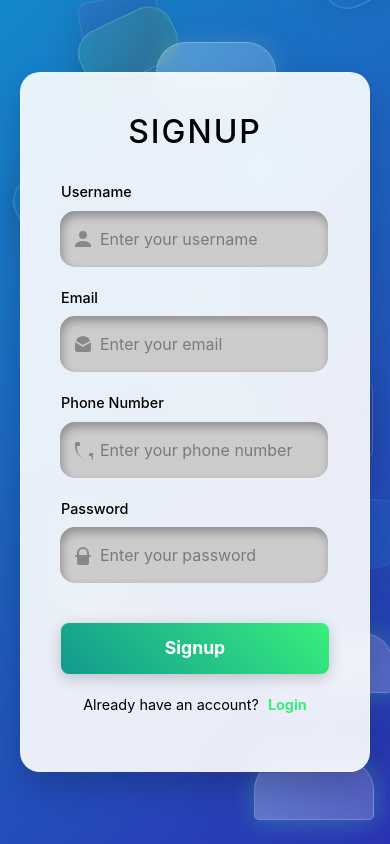
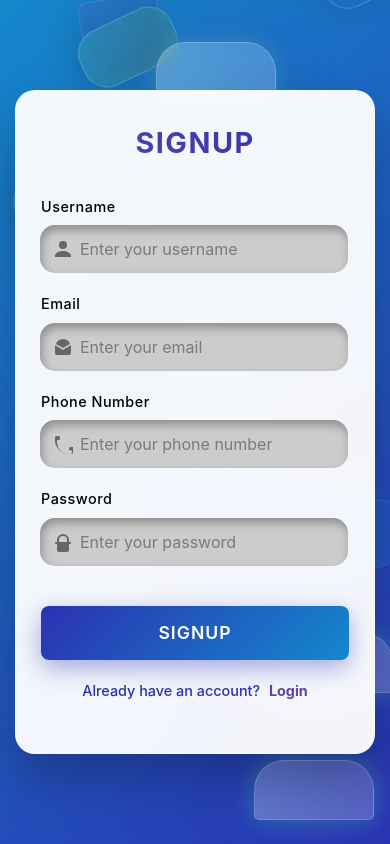
Before and after one commit to FlareMindsTech/ReactUILayout, a React (Create React App) app: page /signup in a window 390 px wide. Built offline with nearby package versions, Linux system fonts and the light colour scheme.

Commit message:
add login and signup UI

```diff
--- a/src/components/styles/login.css
+++ b/src/components/styles/login.css
@@ -3,10 +3,13 @@
   position: relative;
   display: flex;
   align-items: center;
+  width: 100%;
 }
 
 .input-icon-wrapper input {
   padding-left: 2.5em;
+   width: 100%;
+  box-sizing: border-box;
 }
 
 .input-icon {
@@ -14,7 +17,7 @@
   left: 0.8em;
   top: 50%;
   transform: translateY(-50%);
-  color: #888;
+  color: #666;
   pointer-events: none;
   display: flex;
   align-items: center;
@@ -27,6 +30,7 @@
     min-height: 100vh;
     width: 100%;
     position: relative;
+    overflow: hidden;
 }
 
 
@@ -47,84 +51,171 @@
 }
 
 
+.login-card::before {
+  content: '';
+  position: absolute;
+  top: 0;
+  left: 0;
+  right: 0;
+  height: 5px;
+  background: linear-gradient(90deg, #33AEAC 0%, #709801 50%,100%);
+  border-radius: 24px 24px 0 0;
+}
+
+
 .login-card h2 {
   margin-bottom: 30px;
-  font-size: 2rem;
-  color:black;
+  font-size: 2.2rem;
+  color: #6441A5;
   text-transform: uppercase;
-  letter-spacing: 2px;
+  letter-spacing: 1.5px;
+  font-weight: 700;
+  background: linear-gradient(90deg, #6441A5, #2B32B2);
+  -webkit-background-clip: text;
+  -webkit-text-fill-color: transparent;
+  background-clip: text;
 }
 
 .input-group {
-  margin-bottom: 20px;
+  margin-bottom: 25px;
   text-align: left;
 }
 
 .input-group label {
   display: block;
-  margin-bottom: 8px;
-  font-size: 0.9rem;
-  color:black;
+  margin-bottom: 10px;
+  font-size: 0.95rem;
+  color: #6441A5;
+  font-weight: 600;
+  letter-spacing: 0.5px;
 }
 
 .input-group input {
   width: 100%;
-  padding: 12px;
-  border-radius: 8px;
-  border: none;
-  background: rgba(255, 255, 255, 0.2);
-  color: black;
+  padding: 14px 14px 14px 45px;
+  border-radius: 12px;
+  border: 2px solid transparent;
+  background: #F9FCFF;
+  color: #333;
   font-size: 1rem;
   outline: none;
-  transition: background 0.3s ease;
-  text-align: center;
+  transition: all 0.3s ease;
+  box-shadow: 0 4px 15px rgba(100, 65, 165, 0.1);
 }
 
-input {
-  border: none;
-  outline: none;
-  border-radius: 15px;
-  padding: 1em;
-  background-color: #ccc;
-  box-shadow: inset 2px 5px 10px rgba(0,0,0,0.3);
-  transition: 300ms ease-in-out;
+.input-group input:hover {
+  background: #fff;
+  border-color: #00E5FF;
 }
 
-input:focus {
-  background-color: white;
-  transform: scale(1.05);
-  /* box-shadow: 13px 13px 100px #969696,
-             -13px -13px 100px #ffffff; */
+.input-group input:focus {
+  background: white;
+  transform: translateY(-2px);
+  border-color: #6441A5;
+  box-shadow: 0 8px 25px rgba(100, 65, 165, 0.2);
 }
-
 .login-btn {
   width: 100%;
   padding: 12px;
   border-radius: 8px;
-  border: none;
-  background: linear-gradient(45deg, #ff416c, #ff4b2b);
+   border: none;
+  background: linear-gradient(135deg, #6441A5 0%, #2B32B2 100%);
   color: white;
   font-size: 1.1rem;
-  font-weight: bold;
+  font-weight: 500;
   cursor: pointer;
   margin-top: 20px;
-  box-shadow: 0 4px 15px rgba(0, 0, 0, 0.2);
-  transition: transform 0.2s ease;
+  box-shadow: 0 8px 25px rgba(100, 65, 165, 0.4);
+  transition: all 0.3s ease;
+  letter-spacing: 1px;
+  text-transform: uppercase;
+  position: relative;
+  overflow: hidden;
 }
 
+
+
+.login-btn::before {
+  content: '';
+  position: absolute;
+  top: 0;
+  left: -100%;
+  width: 100%;
+  height: 100%;
+  background: linear-gradient(90deg, transparent, rgba(255, 255, 255, 0.2), transparent);
+  transition: 0.5s;
+}
+
+.login-btn:hover::before {
+  left: 100%;
+}
+
+.login-btn:hover {
+  transform: translateY(-3px);
+  box-shadow: 0 12px 30px rgba(100, 65, 165, 0.5);
+  background: linear-gradient(135deg, #2B32B2 0%, #6441A5 100%);
+}
+
+.login-btn:active {
+  transform: translateY(-1px);
+}
+
+
+
 .switch-page {
-  margin-top: 20px;
-  font-size: 0.9rem;
-  color: black;
+  margin-top: 25px;
+  font-size: 0.95rem;
+  color: #6441A5;
+  font-weight: 500;
 }
 
 .switch-page a {
-  color: #ff4b2b;
+  color: #33AEAC;
   text-decoration: none;
-  font-weight: bold;
+  font-weight: 700;
   margin-left: 5px;
+  position: relative;
+  padding-bottom: 2px;
+  transition: color 0.3s ease;
+}
+
+.switch-page a::after {
+  content: '';
+  position: absolute;
+  bottom: 0;
+  left: 0;
+  width: 0;
+  height: 2px;
+  background: linear-gradient(90deg, #33AEAC, #709801);
+  transition: width 0.3s ease;
 }
 
 .switch-page a:hover {
-  text-decoration: underline;
+  color: #709801;
 }
+
+.switch-page a:hover::after {
+  width: 100%;
+}
+
+
+/* Responsive design */
+@media (max-width: 480px) {
+  .login-card {
+    padding: 35px 25px;
+    margin: 15px;
+    border-radius: 20px;
+  }
+
+  .login-card h2 {
+    font-size: 1.8rem;
+  }
+
+  .input-group input {
+    padding: 12px 12px 12px 40px;
+  }
+
+  .login-btn {
+    padding: 14px;
+  }
+}
--- a/src/components/styles/signup.css
+++ b/src/components/styles/signup.css
@@ -29,7 +29,7 @@
   left: 0.8em;
   top: 50%;
   transform: translateY(-50%);
-  color: #888;
+  color: #666;
   pointer-events: none;
   display: flex;
   align-items: center;
@@ -44,31 +44,49 @@
   min-height: 100vh;
   width: 100%;
   position: relative;
+  overflow: hidden;
 }
 
 .signup-card {
-  background: rgba(255, 255, 255, 0.9);
-  backdrop-filter: blur(15px);
-  border-radius: 20px;
-  padding: 40px;
+  background: rgba(255, 255, 255, 0.95);
+  backdrop-filter: blur(20px);
+  border-radius: 24px;
+  padding: 50px 40px;
   width: 100%;
-  max-width: 450px;
-  box-shadow: 0 15px 35px rgba(0, 0, 0, 0.2);
-  border: 1px solid rgba(255, 255, 255, 0.3);
+  max-width: 480px;
+  box-shadow: 0 25px 50px rgba(0, 0, 0, 0.25);
+  border: 1px solid rgba(255, 255, 255, 0.4);
   color: #333;
   text-align: center;
   margin: 20px;
   position: relative;
   z-index: 2;
+  overflow: hidden;
+}
+.signup-card::before {
+  content: '';
+  position: absolute;
+  top: 0;
+  left: 0;
+  right: 0;
+  height: 5px;
+  /* background: linear-gradient(90deg, #6441A5 0%, #33AEAC 50%, #709801 100%); */
+  border-radius: 24px 24px 0 0;
 }
 
 .signup-card h2 {
-  margin-bottom: 30px;
-  font-size: 2rem;
-  color: black;
+  margin-bottom: 35px;
+  font-size: 2.2rem;
+  color: #2B32B2;
   text-transform: uppercase;
-  letter-spacing: 2px;
+  letter-spacing: 1.5px;
+  font-weight: 700;
+  background: linear-gradient(90deg, #6441A5, #2B32B2);
+  -webkit-background-clip: text;
+  -webkit-text-fill-color: transparent;
+  background-clip: text;
 }
+
 
 .input-group {
   margin-bottom: 20px;
@@ -124,33 +142,101 @@
   padding: 12px;
   border-radius: 8px;
   border: none;
-  background: linear-gradient(45deg, #11998e, #38ef7d);
+   background: linear-gradient(135deg, #2B32B2 0%, #1488CC 100%);
   color: white;
   font-size: 1.1rem;
-  font-weight: bold;
+  font-weight: 600;
   cursor: pointer;
   margin-top: 20px;
-  box-shadow: 0 4px 15px rgba(0, 0, 0, 0.2);
-  transition: transform 0.2s ease;
+ box-shadow: 0 8px 25px rgba(43, 50, 178, 0.4);
+   transition: all 0.3s ease;
+  letter-spacing: 1px;
+  text-transform: uppercase;
+  position: relative;
+  overflow: hidden;
+}
+
+.signup-btn::before {
+  content: '';
+  position: absolute;
+  top: 0;
+  left: -100%;
+  width: 100%;
+  height: 100%;
+  background: linear-gradient(90deg, transparent, rgba(255, 255, 255, 0.2), transparent);
+  transition: 0.5s;
+}
+
+.signup-btn:hover::before {
+  left: 100%;
 }
 
 .signup-btn:hover {
-  transform: scale(1.02);
+  transform: translateY(-3px);
+  box-shadow: 0 12px 30px rgba(43, 50, 178, 0.5);
+  background: linear-gradient(135deg, #1488CC 0%, #2B32B2 100%);
+}
+
+.signup-btn:active {
+  transform: translateY(-1px);
 }
 
 .switch-page {
   margin-top: 20px;
   font-size: 0.9rem;
   color: black;
+  color: #2B32B2;
+  font-weight: 500;
 }
 
 .switch-page a {
-  color: #38ef7d;
+  color: #6441A5;
   text-decoration: none;
-  font-weight: bold;
+  font-weight: 700;
   margin-left: 5px;
+  position: relative;
+  padding-bottom: 2px;
+  transition: color 0.3s ease;
+}
+
+.switch-page a::after {
+  content: '';
+  position: absolute;
+  bottom: 0;
+  left: 0;
+  width: 0;
+  height: 2px;
+  background: linear-gradient(90deg, #6441A5, #2B32B2);
+  transition: width 0.3s ease;
 }
 
 .switch-page a:hover {
-  text-decoration: underline;
+  color: #2B32B2;
 }
+
+.switch-page a:hover::after {
+  width: 100%;
+}
+
+
+
+/* Responsive design */
+@media (max-width: 480px) {
+  .signup-card {
+    padding: 35px 25px;
+    margin: 15px;
+    border-radius: 20px;
+  }
+
+  .signup-card h2 {
+    font-size: 1.8rem;
+  }
+
+  .input-group input {
+    padding: 12px 12px 12px 40px;
+  }
+
+  .signup-btn {
+    padding: 14px;
+  }
+}
```
